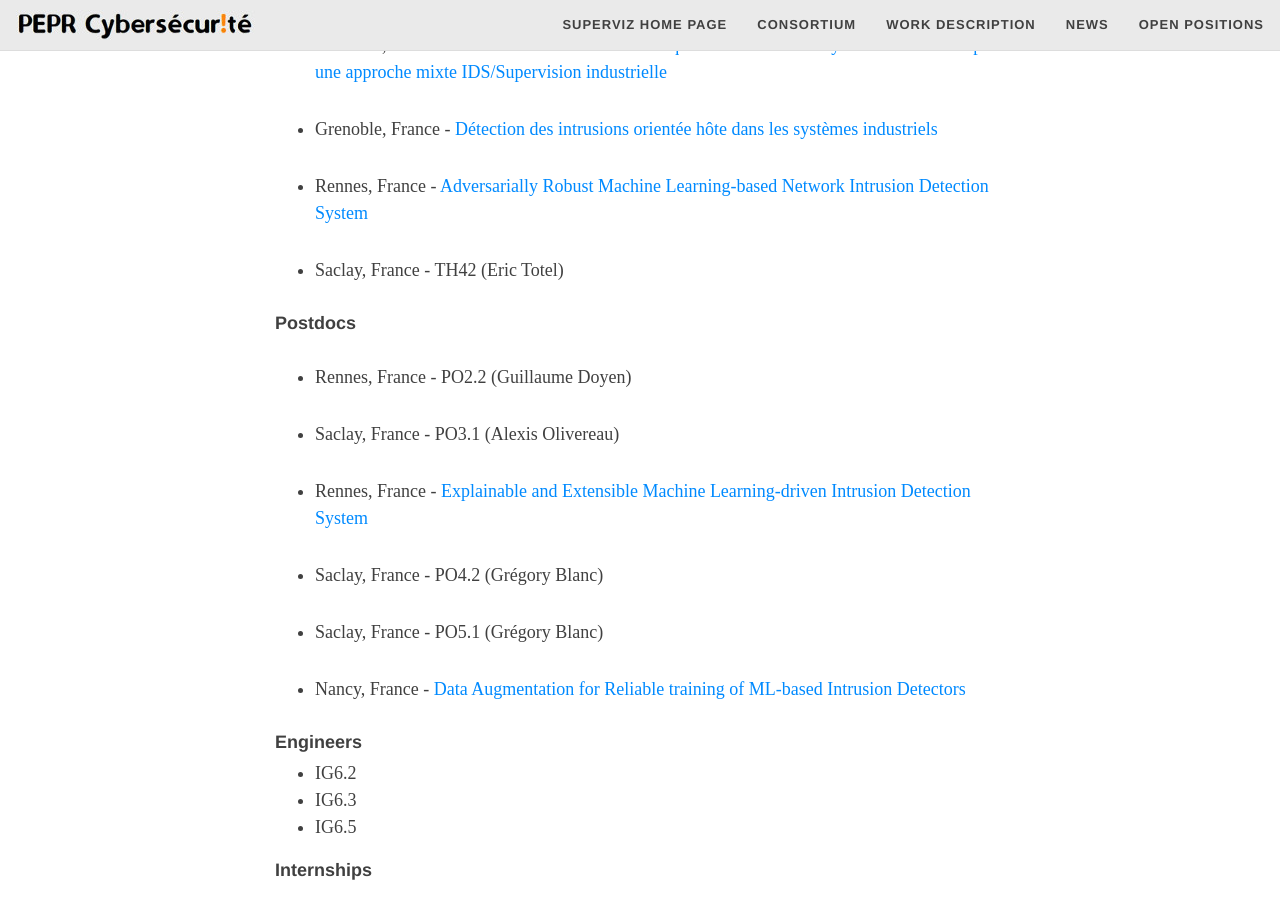
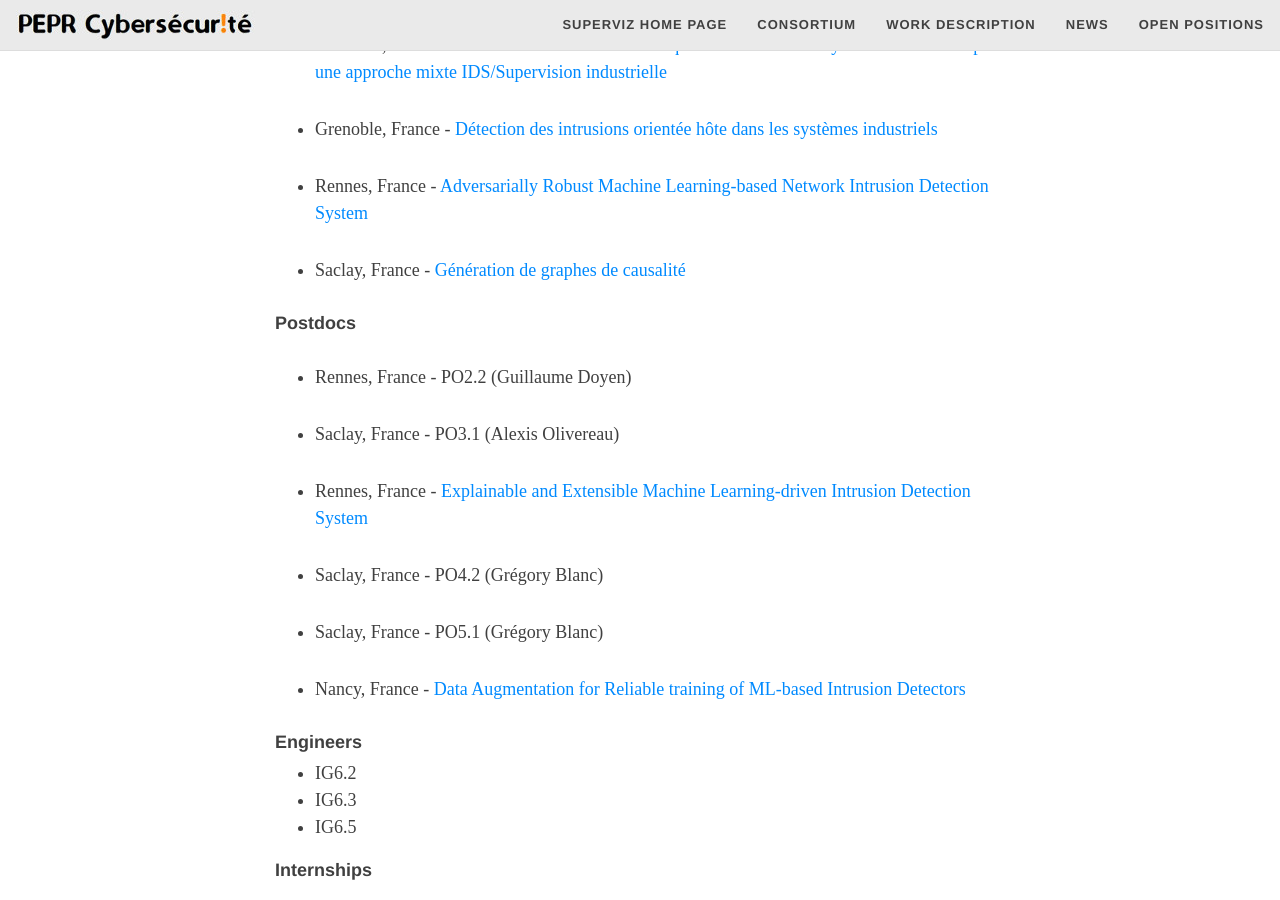
Before and after one commit to PFGimenez/REV-website, a Jekyll site: the page built from openpositions.md, in a window 1280 px wide and 900 px high, scrolled down 680 px. Built offline with Jekyll 4.4.1, drawn with Linux system fonts in a browser that asks for light colours; nearby versions of some CDN libraries; some web fonts are replaced.

Commit message:
Add TH4.2

```diff
--- a/openpositions.md
+++ b/openpositions.md
@@ -24,7 +24,7 @@ We are always looking for enthusiastic and motivated interns, PhDs, postdocs or
 
 - Rennes, France - [Adversarially Robust Machine Learning-based Network Intrusion Detection System](https://files.inria.fr/superviz/assets/img/positions/TH4.1.pdf)
 
-- Saclay, France - TH42	 (Eric Totel)
+- Saclay, France - [Génération de graphes de causalité](https://files.inria.fr/superviz/assets/img/positions/TH4.2.pdf)
 
 #### Postdocs
 
```
Also changed, not shown: 1 other file.
